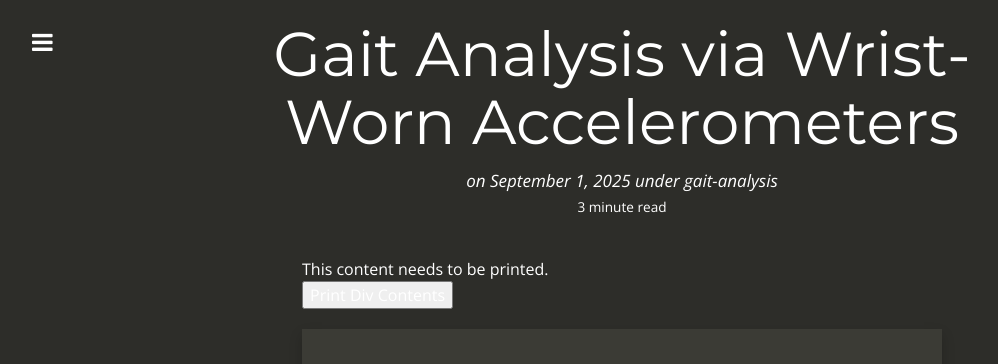
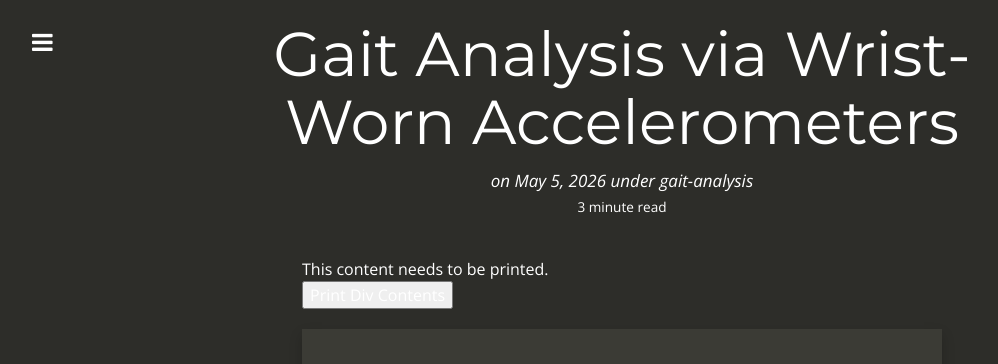
Before and after one commit to ARTORG-GERONTECHNOLOGY/ARTORG-GERONTECHNOLOGY.github.io, a Jekyll site: the page built from _posts/2025-09-01-project-gait-analysis-wrist-accelerometers.md, in a window 1280 px wide and 900 px high. Shown: the top 364 px of the window, without its empty margins (18-1016 px from the left). Built offline with Jekyll 4.4.1, drawn with Linux system fonts in a browser that asks for light colours; nearby versions of some CDN libraries.

Commit message:
Update project proposal dates and archive eyetracker emotion analysis document

```diff
--- a/_posts/2025-09-01-project-gait-analysis-wrist-accelerometers.md
+++ b/_posts/2025-09-01-project-gait-analysis-wrist-accelerometers.md
@@ -1,7 +1,7 @@
 ---
 layout: post
 title: Gait Analysis via Wrist-Worn Accelerometers
-date: 2025-09-01 09:00:00
+date: 2026-05-05 09:00:00
 summary: Project Proposal
 categories: gait-analysis
 ---
```
Also changed, not shown: post_archive/2026-05-05-project-eyetracker-emotion-pd.md (renamed from _posts/2026-05-05-project-eyetracker-emotion-pd.md).
